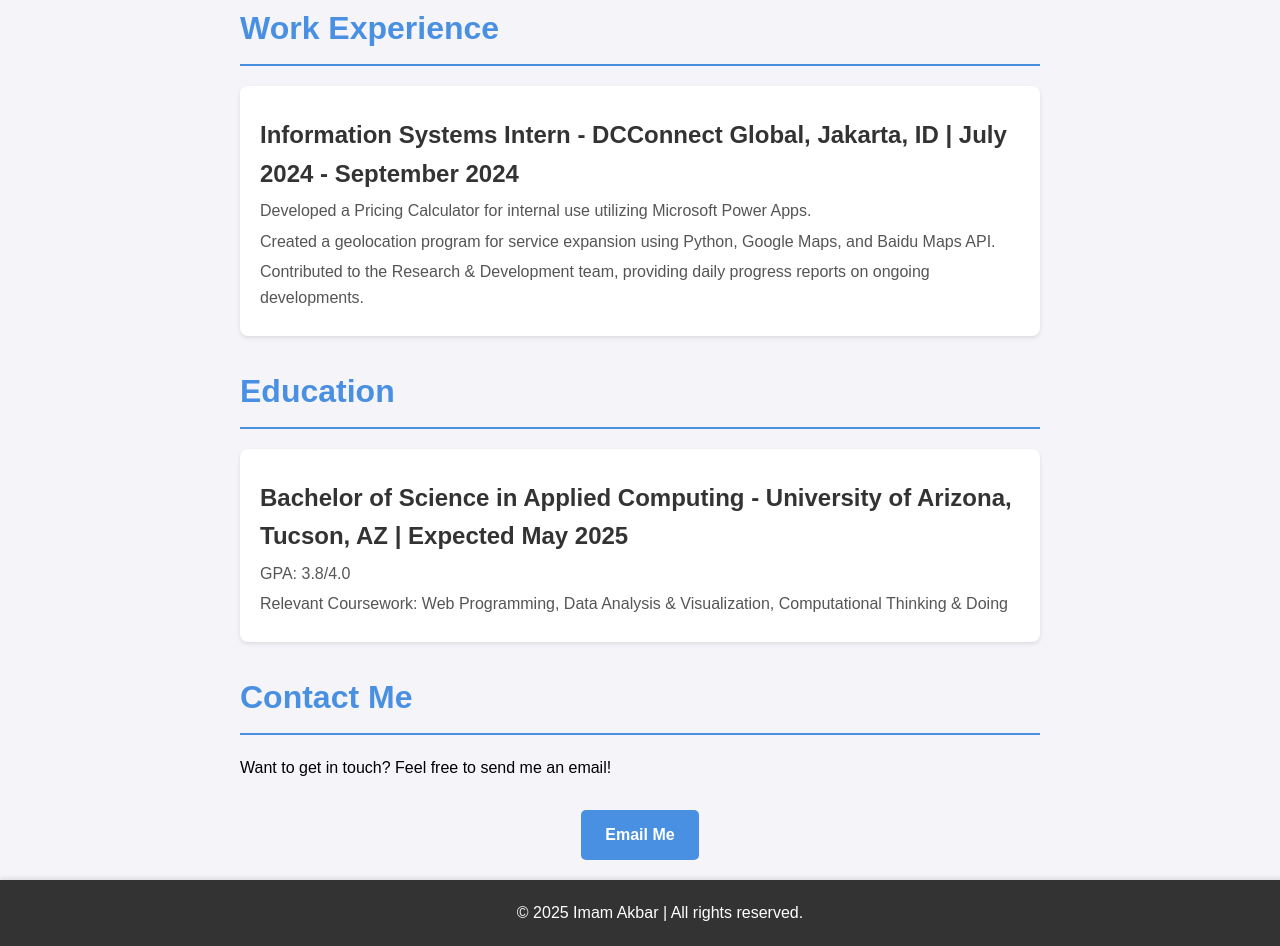
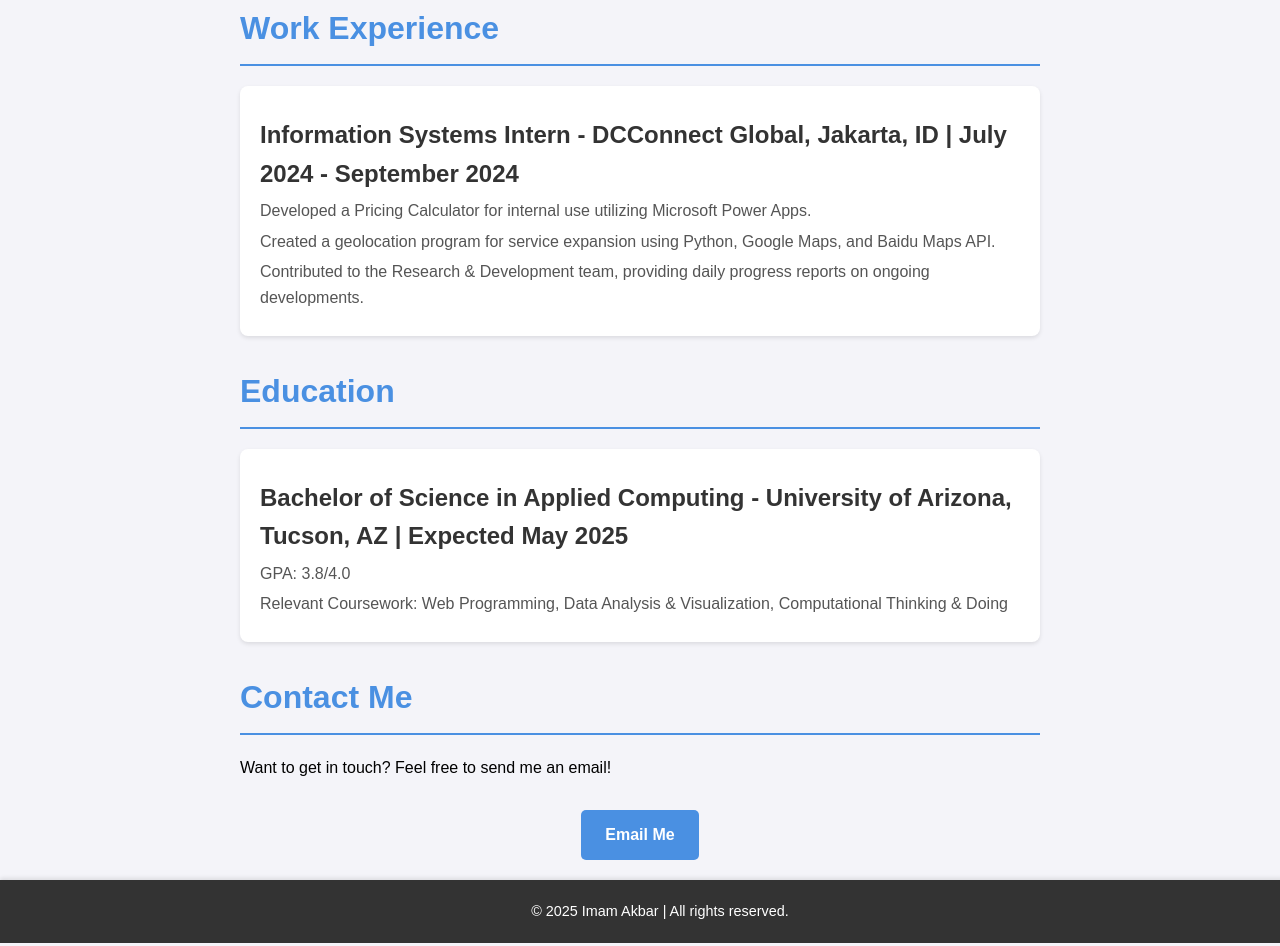
Before and after one commit to AMIA322002/WebDesign-Assignment2, a plain HTML site: page index.html in a window 1280 px wide. Shown: the part 389-1335 px from the top of the page. Drawn offline with Linux system fonts and the light colour scheme.

Commit message:
Update index.html

```diff
--- a/index.html
+++ b/index.html
@@ -48,7 +48,7 @@
     </main>
 
     <footer>
-        &copy; 2025 Imam Akbar | All rights reserved.
+        <p>&copy; 2025 Imam Akbar | All rights reserved.</p>
     </footer>
 </body>
 </html>
```
